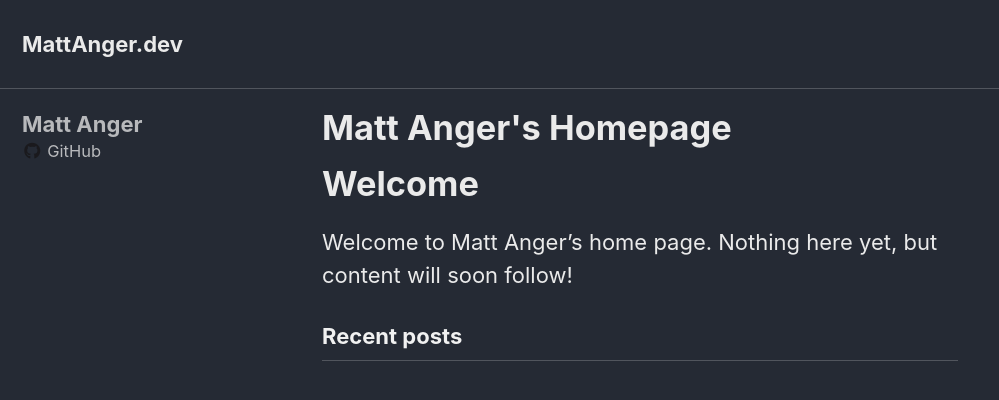
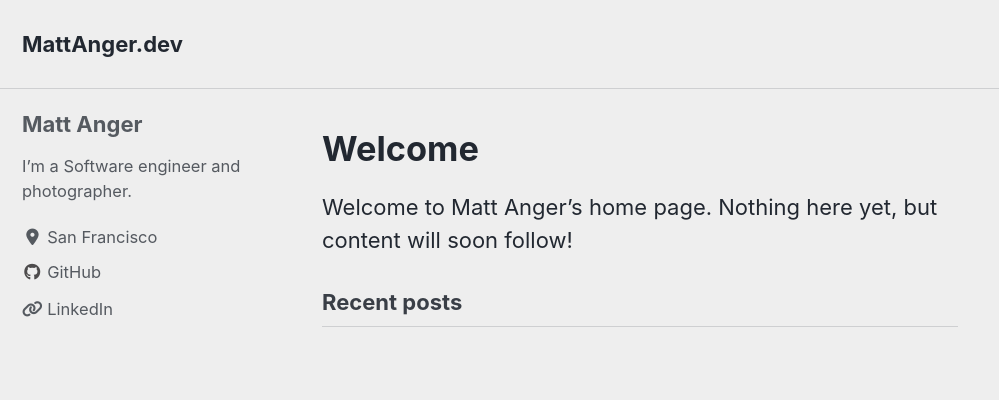
Before and after one commit to AngerM/angerm.github.io, a Jekyll site: the page built from index.md, in a window 1280 px wide and 900 px high. Shown: the top 400 px of the window, without its empty margins (0-999 px from the left). Built offline with Jekyll 4.4.1, drawn with Linux system fonts in a browser that asks for light colours; cached includes are drawn as plain includes; nearby versions of some CDN libraries.

Commit message:
cleanups

```diff
--- a/_config.yml
+++ b/_config.yml
@@ -1,21 +1,29 @@
 remote_theme: "mmistakes/minimal-mistakes@4.16.5"
-minimal_mistakes_skin: "dark"
+minimal_mistakes_skin: "air"
 locale: "en-US"
 title: MattAnger.dev
 url: "https://www.mattanger.dev"
 
 author:
   name: "Matt Anger"
+  bio: "I'm a Software engineer and photographer."
+  location: "San Francisco"
   links:
     - label: "GitHub"
       icon: "fab fa-fw fa-github"
       url: https://github.com/AngerM
+    - label: "LinkedIn"
+      icon: "fas fa-fw fa-link"
+      url: https://www.linkedin.com/in/mattanger/
 
 footer:
   links:
     - label: "GitHub"
       icon: "fab fa-fw fa-github"
       url: https://github.com/AngerM
+    - label: "LinkedIn"
+      icon: "fas fa-fw fa-link"
+      url: https://www.linkedin.com/in/mattanger/
 
 # Plugins (previously gems:)
 plugins:
--- a/index.md
+++ b/index.md
@@ -1,9 +1,8 @@
 ---
-title: "Matt Anger's Homepage"
+title: ""
 layout: home
 author_profile: true
 ---
-
 # Welcome
 
 Welcome to Matt Anger's home page.
```
